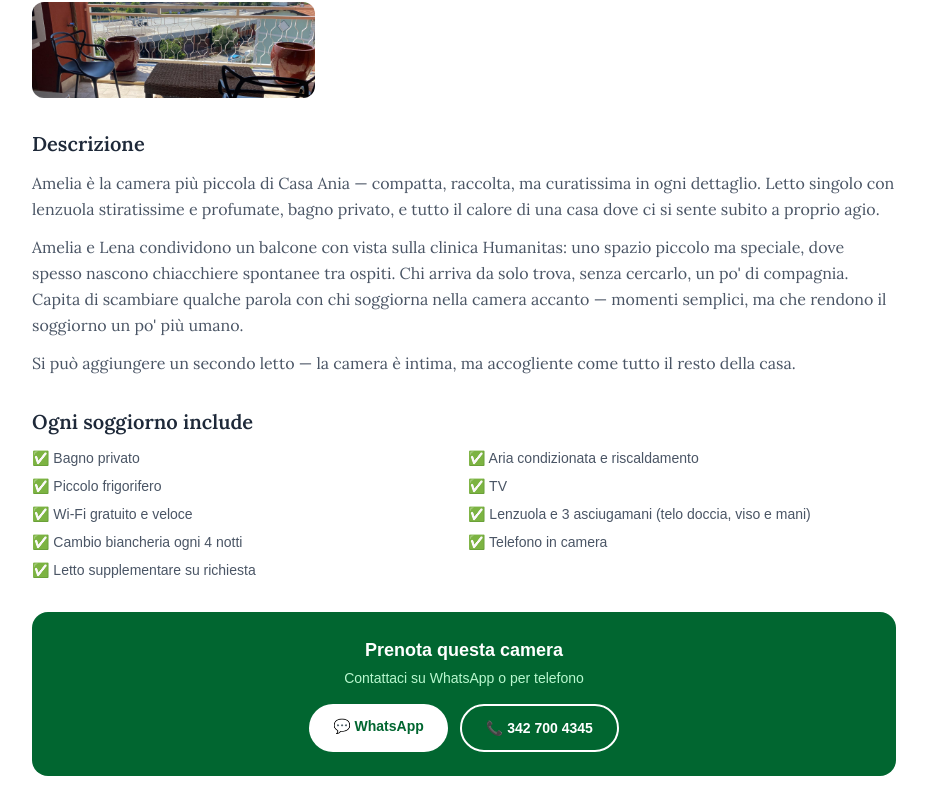
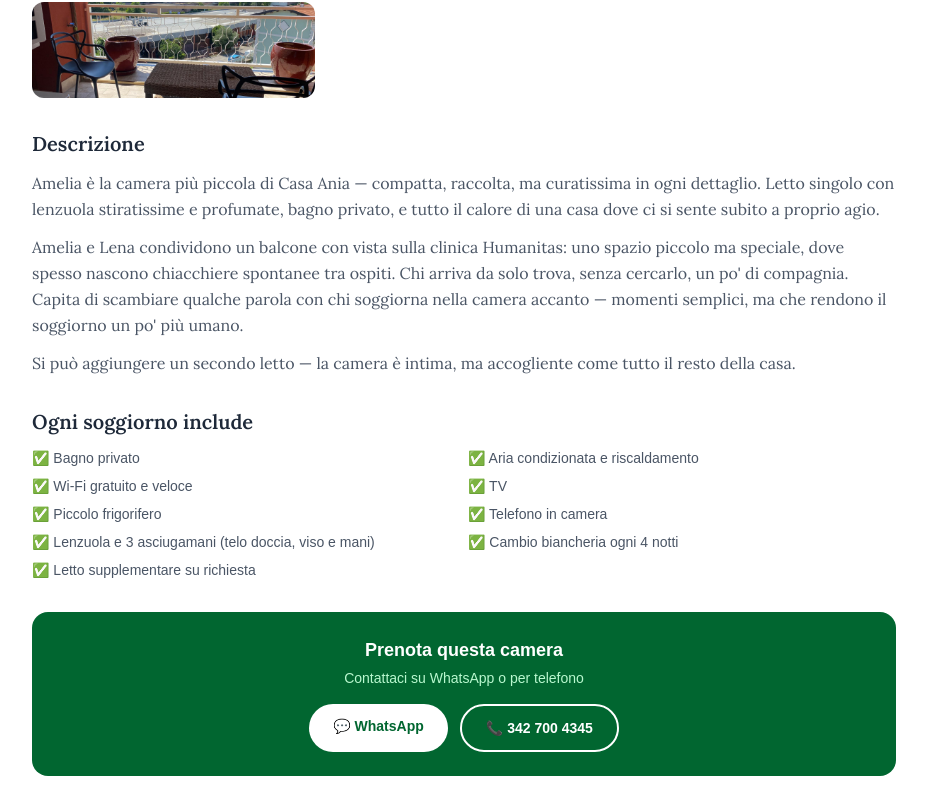
Before and after one commit to CasaAnia/sito-casaania, a Next.js app: page /camere/singola in a window 1280 px wide. Shown: the part 1047-1855 px from the top of the page, without its empty margins (176-1103 px from the left). Built offline with nearby package versions, Linux system fonts and the light colour scheme.

Commit message:
Camera Amelia: riordinata lista dotazioni

```diff
--- a/app/camere/singola/page.tsx
+++ b/app/camere/singola/page.tsx
@@ -88,12 +88,12 @@ export default function CameraSingola() {
             {[
               '✅ Bagno privato',
               '✅ Aria condizionata e riscaldamento',
+              '✅ Wi-Fi gratuito e veloce',
+              '✅ TV',
               '✅ Piccolo frigorifero',
-              '✅ TV',
-              '✅ Wi-Fi gratuito e veloce',
+              '✅ Telefono in camera',
               '✅ Lenzuola e 3 asciugamani (telo doccia, viso e mani)',
               '✅ Cambio biancheria ogni 4 notti',
-              '✅ Telefono in camera',
               '✅ Letto supplementare su richiesta',
             ].map(s => (
               <li key={s}>{s}</li>
```
